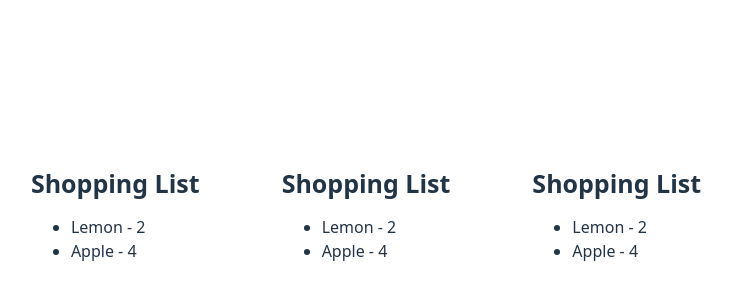
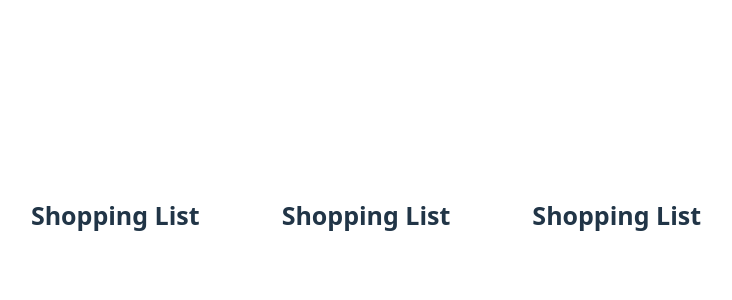
Before and after one commit to mrkarstrom/my-shopping-app-demo, a React (Vite) app: page / in a window 1280 px wide. Shown: the part 184-484 px from the top of the page, without its empty margins (274-1006 px from the left). Built offline with nearby package versions, Linux system fonts and the light colour scheme.

Commit message:
add: Adding the ShoppingListForm.tsx

```diff
--- a/src/App.tsx
+++ b/src/App.tsx
@@ -3,28 +3,18 @@
 // import viteLogo from '/vite.svg';
 // import Greeter from './components/Greeter';
 
+import { useState } from 'react';
 import './App.css';
 import ShoppingList from './components/ShoppingList';
+import type Item from './models/items';
 
 function App() {
   // const [count, setCount] = useState(0);
-  const items = [
-    {
-      id: 1,
-      product: 'Lemon',
-      qty: 2,
-    },
-    {
-      id: 2,
-      product: 'Apple',
-      qty: 4,
-    },
-  ];
+  const [items, setItems] = useState<Item[]>([]);
 
   return (
     <>
       <div className="container">
-
         <div className="card">
           <ShoppingList items={items} />
         </div>
--- /dev/null
+++ b/src/models/items.ts
@@ -0,0 +1,5 @@
+export default interface Item {
+  id: number;
+  product: string;
+  qty: number;
+}
```
Also changed, not shown: src/components/ShoppingListForm.tsx (added, +10 -0 lines). Lines whose indentation alone changed are shown as unchanged.
